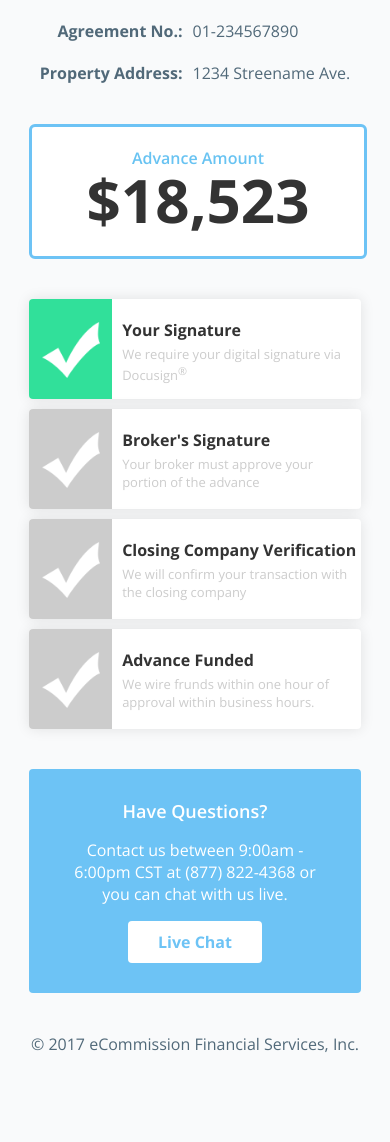
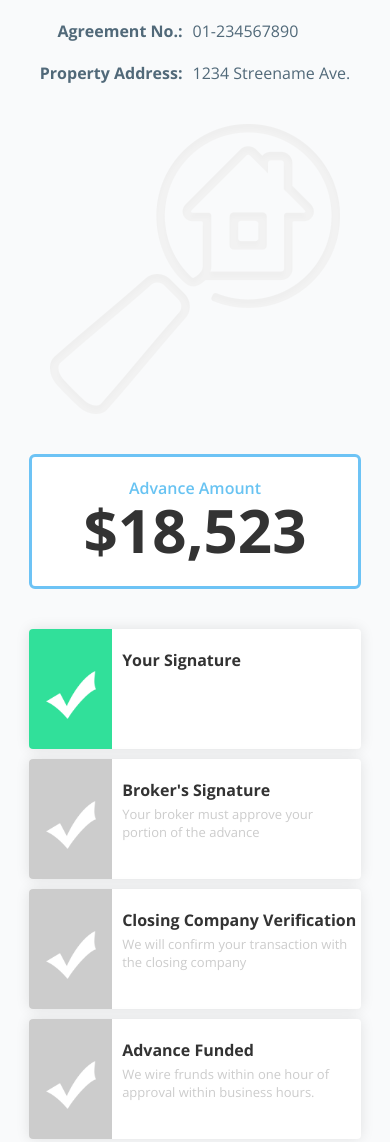
Before and after one commit to danielmdesigns/adavanceStatus, a plain HTML site: page index.html in a window 390 px wide. Shown: the part 320-1462 px from the top of the page. Before the commit the page ends 1415 px from the top, so only its background shows below. Drawn offline with nearby package versions, Linux system fonts and the light colour scheme.

Commit message:
:cactus: Page updates
Include Empty Screen graphic
Update responsiveness when <320px

```diff
--- a/css/as_card.css
+++ b/css/as_card.css
@@ -6,10 +6,10 @@
 .card {
   display: block;
   margin: 0 auto 10px;
-  height: 100px;
+  height: 120px;
   width: 100%;
   /*max-width: 500px;*/
-  min-width: 300px;
+  /*min-width: 300px;*/
   background-color: white;
   box-shadow: 0 0 14px 0 rgba(0, 0, 0, 0.1);
   border-radius: 4px;
@@ -29,9 +29,9 @@
 	display: block;
 	margin: 0 auto;
 	position: relative;
-  top: 23%;
+  top: 35%;
   left: 0%;
-	width: 100%;
+	width: 60%;
 	max-width: 58px;
   /*transform: translate(-50%, -50%);*/
 }
@@ -89,7 +89,7 @@
 
 @media (min-width: 480px) and (max-width: 600px){
 	.card .card-status{
-		/*background-color: tomato;*/
+		/*background-color: dodgerblue;*/
 	}
 	.card .card-status > img{
 		display: block;
--- a/css/as_styles.css
+++ b/css/as_styles.css
@@ -48,6 +48,17 @@ p{
 }
 
 
+
+/*
+-------------------------
+Helper Tags
+-------------------------
+*/
+.is-hidden{
+	display: none;
+}
+
+
 /*
 -------------------------
 General Page Styles
@@ -87,6 +98,7 @@ main{
 
 footer{
 	padding: 40px 0;
+	font-size: 12px;
 }
 
 
@@ -96,13 +108,14 @@ Advance Amount Styles
 -------------------------
 */
 .funds-group{
-	display: block;
+	/*display: block;*/
   margin: 0 auto 40px;
   width: 100%;
-  min-width: 300px;
+  /*min-width: 300px;*/
   background-color: white;
 	border: 3px solid #6DC3F5;
   border-radius: 6px;
+	box-sizing: border-box;
 }
 .funds-group .funds-title{
 	display: block;
@@ -162,3 +175,12 @@ td{
 	text-align: left;
 	padding: 10px 0;
 }
+
+
+
+.empty-screen{
+	max-width: 100%;
+	height: auto;
+	display: block;
+	margin-bottom: 40px;
+}
--- a/index.html
+++ b/index.html
@@ -52,6 +52,10 @@
 </table>
 
 
+<!-- Empty State -->
+<img class="text-center empty-screen" src="imgs/empty_state.png" alt="">
+
+
 <!-- Funding Amount -->
 <div class="funds-group">
 	<div class="funds-title font-16-bold text-primary-blue">Advance Amount</div>
@@ -67,7 +71,7 @@
 		</div>
 		<div class="card-text">
 			<div class="card-title">Your Signature</div>
-			<div class="card-desc">We require your digital signature via Docusign<sup>®</sup></div>
+			<div class="card-desc is-hidden">We require your digital signature via Docusign<sup>®</sup></div>
 		</div>
 		<div class="clear"></div>
 	</div>
@@ -113,7 +117,7 @@
 </div>
 </main>
 
-<footer class="text-darken-blue font-16-reg text-center">© 2017 eCommission Financial Services, Inc.</footer>
+<footer class="text-darken-blue text-center">© 2017 eCommission Financial Services, Inc.</footer>
 
 </body>
 </html>
```
Also changed, not shown: imgs/empty_state.png (added).
